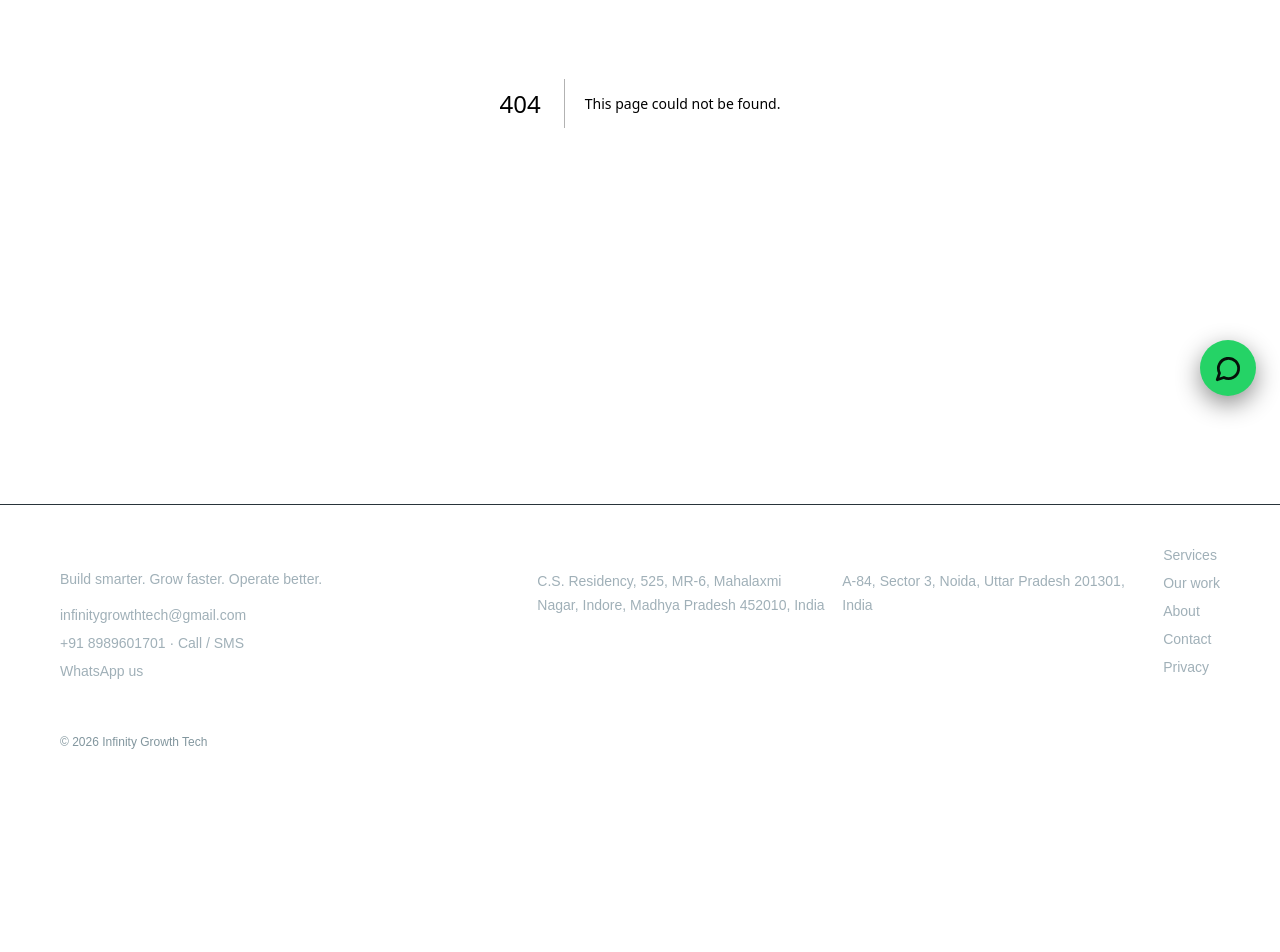
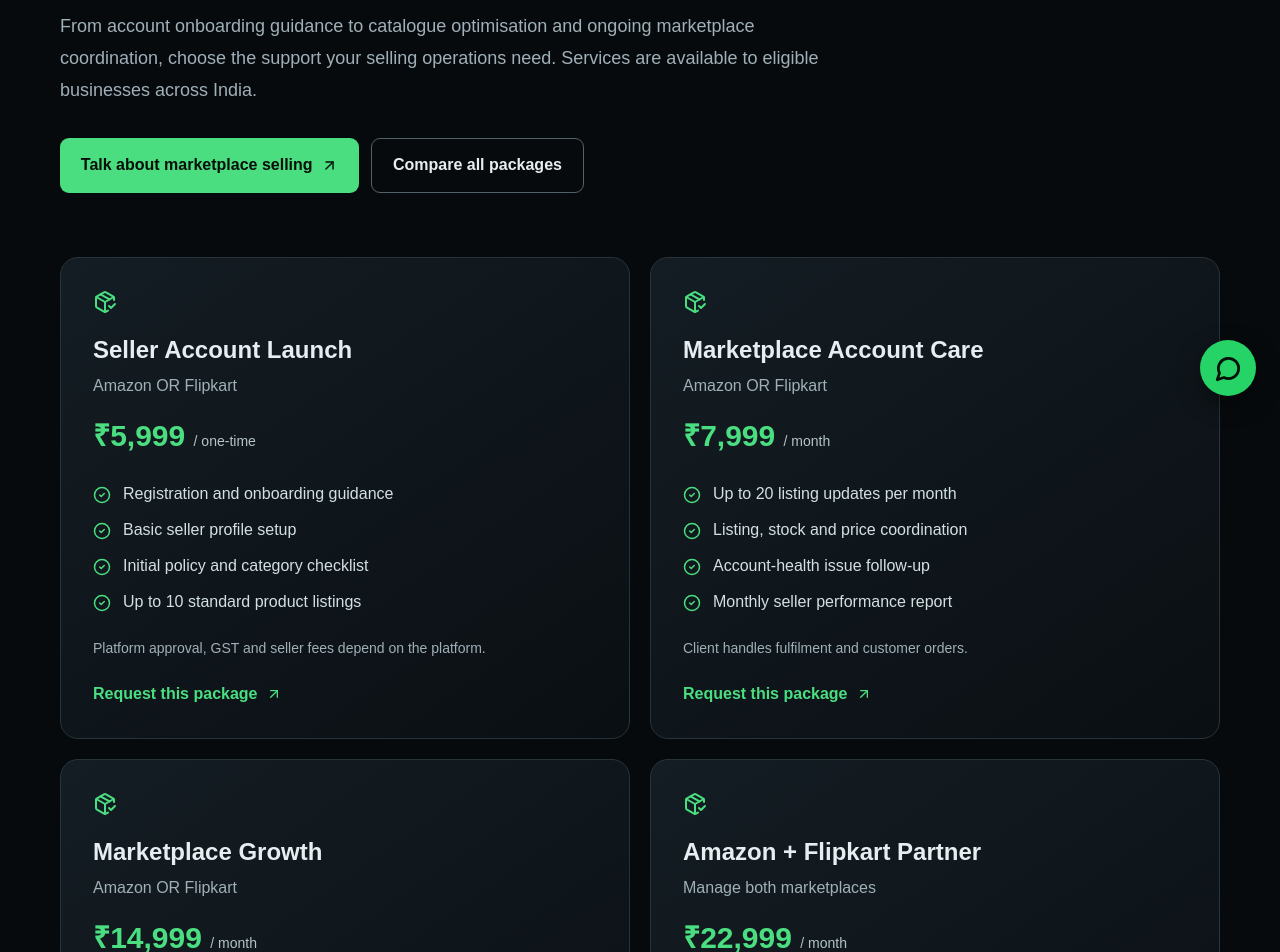
Before and after one commit to manishsirgg/infinitygrowthtech, a Next.js app: page /marketplaces in a window 1280 px wide. Before the commit this address had no page. Shown: the part 380-1332 px from the top of the page. Before the commit the page ends 1170 px from the top, so only its background shows below. Built offline with nearby package versions, Linux system fonts and the light colour scheme.

Commit message:
Build public 2027 pricing experience: src/app/marketplaces/page.tsx

```diff
--- /dev/null
+++ b/src/app/marketplaces/page.tsx
@@ -0,0 +1,43 @@
+import type { Metadata } from 'next';
+import Link from 'next/link';
+import { ArrowUpRight, CheckCircle2, PackageCheck, ShieldCheck } from 'lucide-react';
+import { packageGroups, marketplaceExtras } from '@/lib/packages';
+
+export const metadata: Metadata = {
+  title: 'Amazon & Flipkart Seller Account Services',
+  description: 'Seller account onboarding assistance, catalogue listings, account care and marketplace campaign support for Amazon and Flipkart sellers in India.',
+  alternates: { canonical: '/marketplaces' },
+};
+
+const marketplace = packageGroups.find(group => group.id === 'marketplaces');
+export default function MarketplacePage() {
+  if (!marketplace) return null;
+  return <main className="container-shell py-16 md:py-24">
+    <p className="eyebrow">Amazon & Flipkart solutions</p>
+    <h1 className="mt-5 max-w-5xl text-5xl font-black tracking-tight md:text-7xl">Your products. <span className="gradient-text">Better managed.</span></h1>
+    <p className="muted mt-7 max-w-3xl text-lg leading-8">From account onboarding guidance to catalogue optimisation and ongoing marketplace coordination, choose the support your selling operations need. Services are available to eligible businesses across India.</p>
+    <div className="mt-8 flex flex-wrap gap-3">
+      <Link href="/contact?subject=Marketplace%20Services" className="button-primary">Talk about marketplace selling <ArrowUpRight size={17} aria-hidden="true"/></Link>
+      <Link href="/packages#marketplaces" className="button-outline">Compare all packages</Link>
+    </div>
+    <div className="mt-16 grid gap-5 md:grid-cols-2">
+      {marketplace.packages.map(pkg=><article className="panel p-7 md:p-8" key={pkg.title}>
+        <PackageCheck className="text-[#4ade80]" aria-hidden="true"/>
+        <h2 className="mt-5 text-2xl font-bold">{pkg.title}</h2>
+        <p className="muted mt-2">{pkg.description}</p>
+        <p className="mt-5 text-3xl font-extrabold text-[#4ade80]">{pkg.price} <span className="text-sm font-normal text-[#b5c4c8]">/ {pkg.unit}</span></p>
+        <ul className="mt-7 space-y-3">{pkg.features.map(item=><li key={item} className="flex gap-3 text-[#d3e0e1]"><CheckCircle2 className="mt-1 shrink-0 text-[#4ade80]" size={18} aria-hidden="true"/>{item}</li>)}</ul>
+        <p className="muted mt-6 text-sm">{pkg.note}</p>
+        <Link href={`/contact?subject=Marketplace%20Services&package=${encodeURIComponent(pkg.title)}`} className="mt-6 inline-flex items-center gap-2 font-bold text-[#4ade80]">Request this package <ArrowUpRight size={16} aria-hidden="true"/></Link>
+      </article>)}
+    </div>
+    <section className="mt-14 panel p-7 md:p-9">
+      <h2 className="text-2xl font-bold">Additional marketplace support</h2>
+      <div className="mt-6 grid gap-5 sm:grid-cols-2">{marketplaceExtras.map(item=><div key={item.title} className="border-t border-white/15 pt-4"><h3 className="font-semibold">{item.title}</h3><p className="mt-2 text-xl font-bold text-[#4ade80]">{item.price}</p></div>)}</div>
+    </section>
+    <section className="mt-10 flex flex-col gap-3 rounded-2xl border border-white/10 bg-[#0c1216] p-7 md:p-9">
+      <div className="flex items-center gap-3"><ShieldCheck aria-hidden="true" className="text-[#4ade80]"/><h2 className="text-2xl font-bold">Responsible seller support</h2></div>
+      <p className="muted max-w-4xl leading-7">Seller eligibility, registration approval, tax documentation, applicable platform fees, shipping, inventory, order fulfilment and customer obligations remain subject to marketplace requirements and the client's responsibilities. We do not promise account approval, sales volumes or rankings. Ad spend and paid tools are separate.</p>
+    </section>
+  </main>;
+}
```
